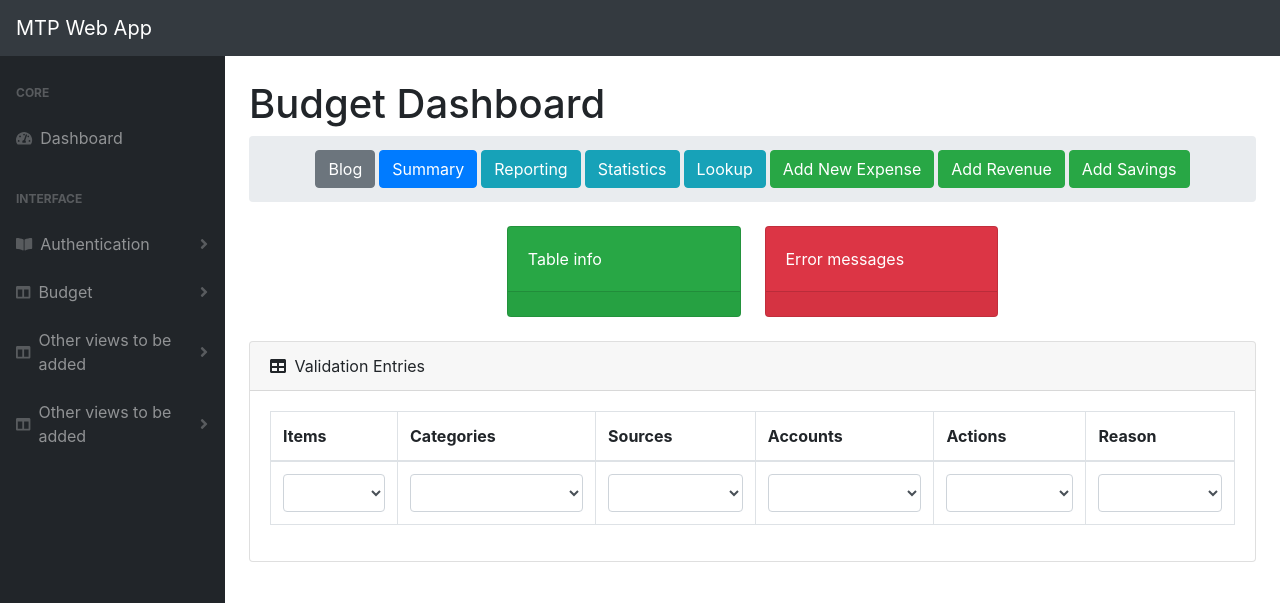
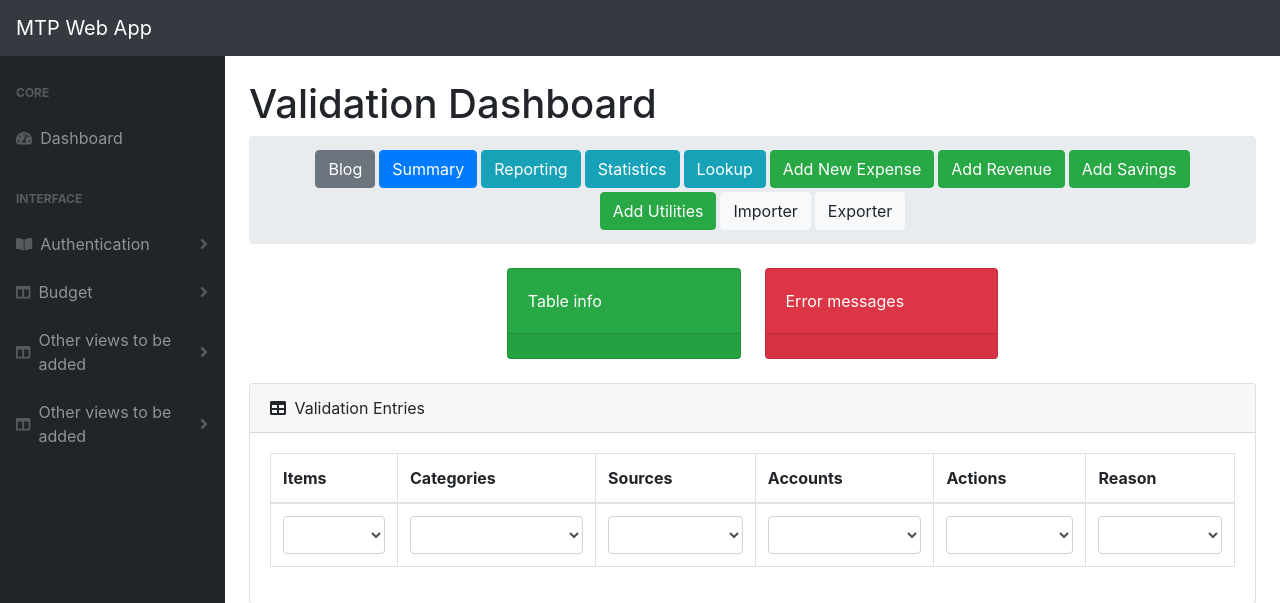
Before and after one commit to IulianIV/mtp, a Flask app: template mtp/templates/budget/validation.html in a window 1280 px wide. Shown: the top 603 px of the page. Run offline with Flask 2, Linux system fonts and the light colour scheme; the template is opened without the code that fills it: values that come from a table or form of the project are taken from there, others are empty; the visitor is signed in with stand-in values (Sample User, id 1); data comes from the database, SQL or seed files in the repository; some libraries are stand-ins or nearby versions.

Commit message:
Adapted Budget Validation view to ne tools.

```diff
--- a/mtp/templates/budget/validation.html
+++ b/mtp/templates/budget/validation.html
@@ -15,7 +15,7 @@
 
 
 {% block header %}
-<h1 class="mt-4">Budget Dashboard</h1>
+<h1 class="mt-4">Validation Dashboard</h1>
 <ol class="breadcrumb mb-4">
     {% if g.user %}
     <li>
@@ -25,7 +25,7 @@
         <a class="btn btn-primary btn-primary" style="margin: 2px;" href="{{ url_for('budget.summary') }}">Summary</a>
     </li>
     <li>
-        <a class="btn btn-primary btn-info" style="margin: 2px;" href="#}">Reporting</a>
+        <a class="btn btn-primary btn-info" style="margin: 2px;" href="#">Reporting</a>
     </li>
     <li>
         <a class="btn btn-primary btn-info" style="margin: 2px;" href="#">Statistics</a>
@@ -45,6 +45,16 @@
     <li>
         <a class="btn btn-primary btn-success" style="margin: 2px;" href="{{ url_for('budget.add_savings_entry') }}">Add
             Savings</a>
+    </li>
+    <li>
+        <a class="btn btn-primary btn-success" style="margin: 2px;" href="{{ url_for('budget.add_utilities_entry') }}">Add
+            Utilities</a>
+    </li>
+    <li>
+        <a class="btn btn-primary btn-light" style="margin: 2px;" href="{{ url_for('dataflow.importer') }}">Importer</a>
+    </li>
+    <li>
+        <a class="btn btn-primary btn-light" style="margin: 2px;" href="{{ url_for('dataflow.exporter') }}">Exporter</a>
     </li>
     {% endif %}
 </ol>
```
